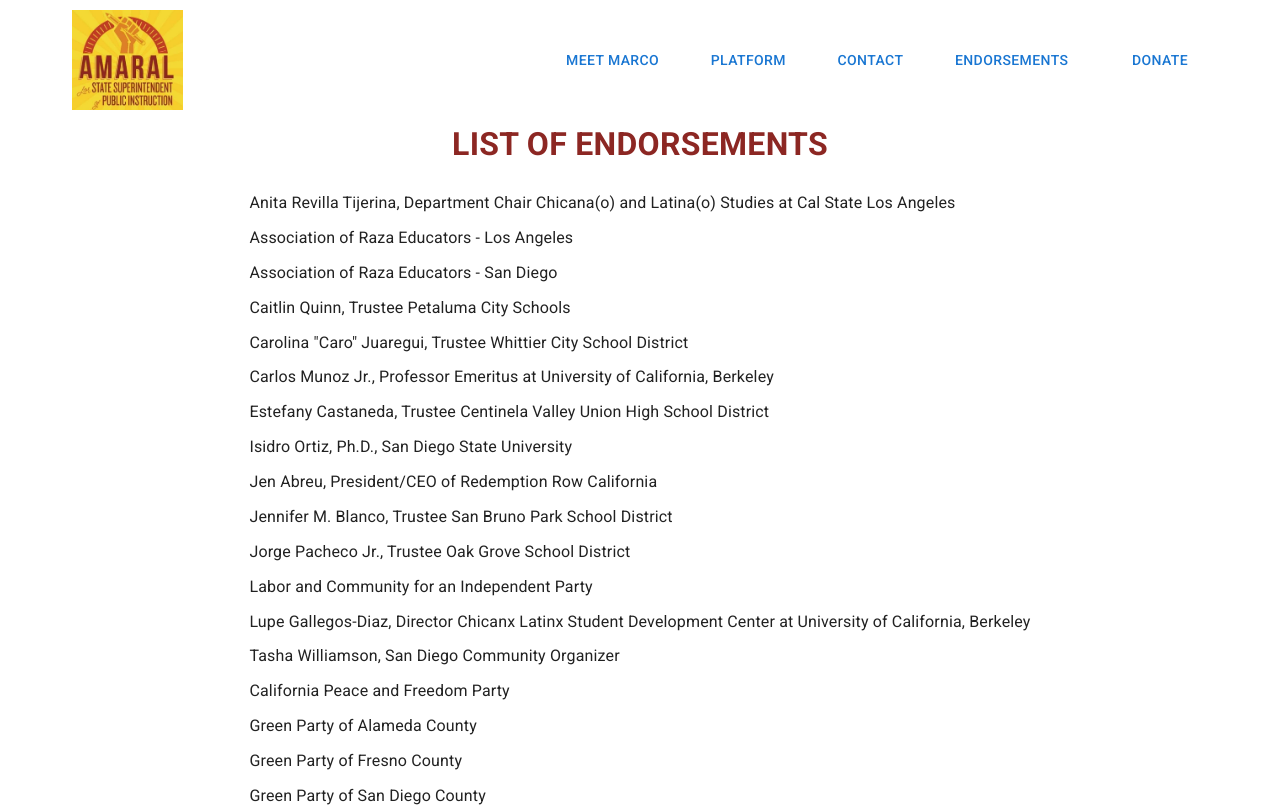
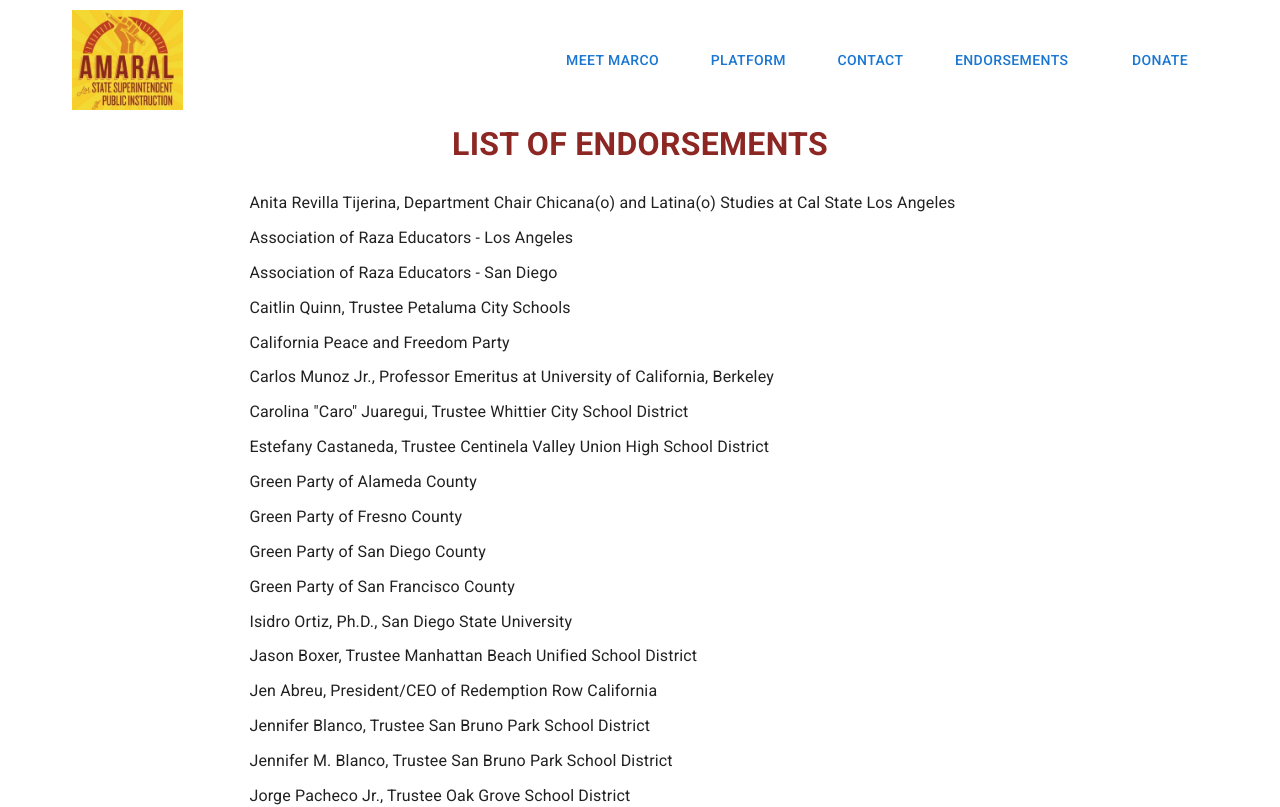
Before and after one commit to jevoncochran/marco4superintendent, a Next.js app in the folder website/: page /endorsements in a window 1280 px wide. Shown: the top 807 px of the page. Built offline with nearby package versions, Linux system fonts and the light colour scheme.

Commit message:
alphabetize endorsements

```diff
--- a/website/pages/endorsements.js
+++ b/website/pages/endorsements.js
@@ -26,7 +26,7 @@ const endorsements = [
   "Jennifer Blanco, Trustee San Bruno Park School District",
   "Labor Council for Latin American Advancement - Sacramento AFL-CIO Chapter",
   "Ricardo Quintana Favela, Trustee Fallbrook Union School District",
-  "  San Diego La Raza Lawyers Association",
+  "San Diego La Raza Lawyers Association",
   "Teri L. Chavez, Trustee San Bruno Park School District",
   "Oscar Caralampio, Trustee Fallbrook Union High School District",
 ];
@@ -59,7 +59,7 @@ const Endorsements = () => {
       >
         <Box display="flex" flexDirection="column" alignItems="left">
           <ul style={{ listStyle: "none" }}>
-            {endorsements.map((endorsement) => (
+            {endorsements.sort().map((endorsement) => (
               <li
                 key={endorsement}
                 style={{ marginBottom: "12px", fontSize: "16px" }}
```
